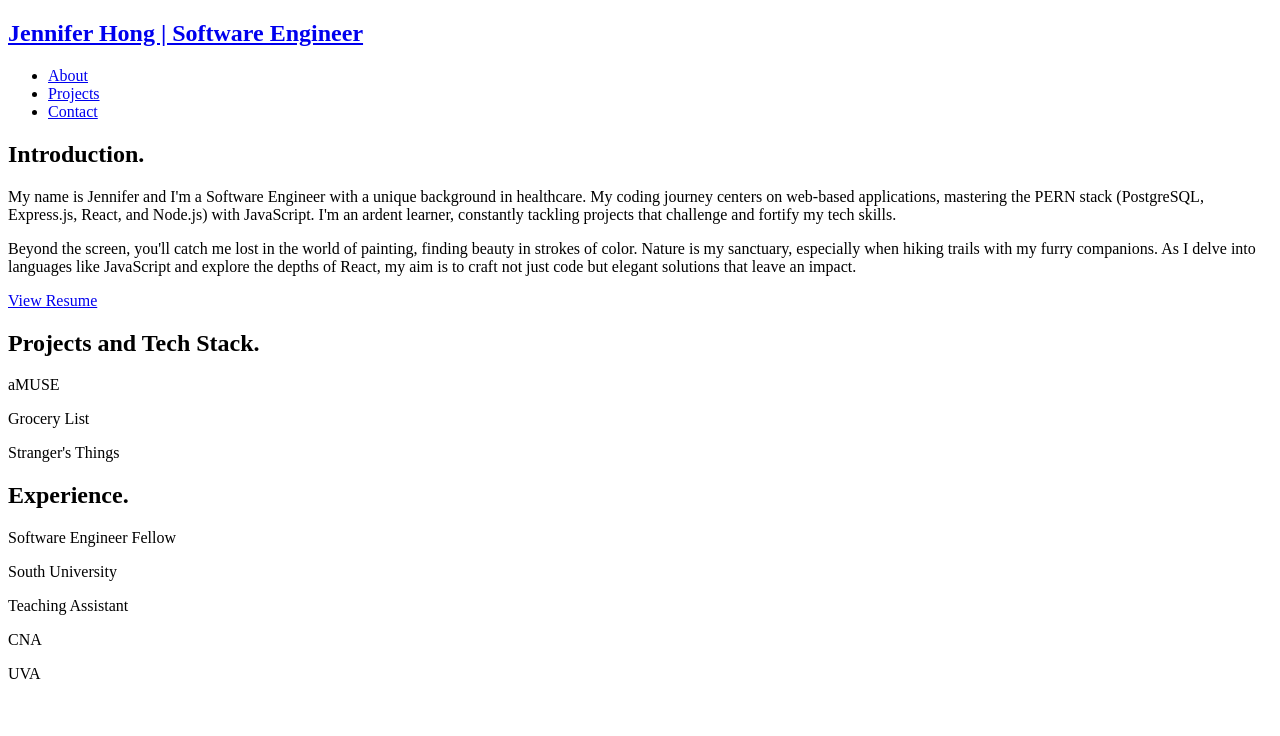
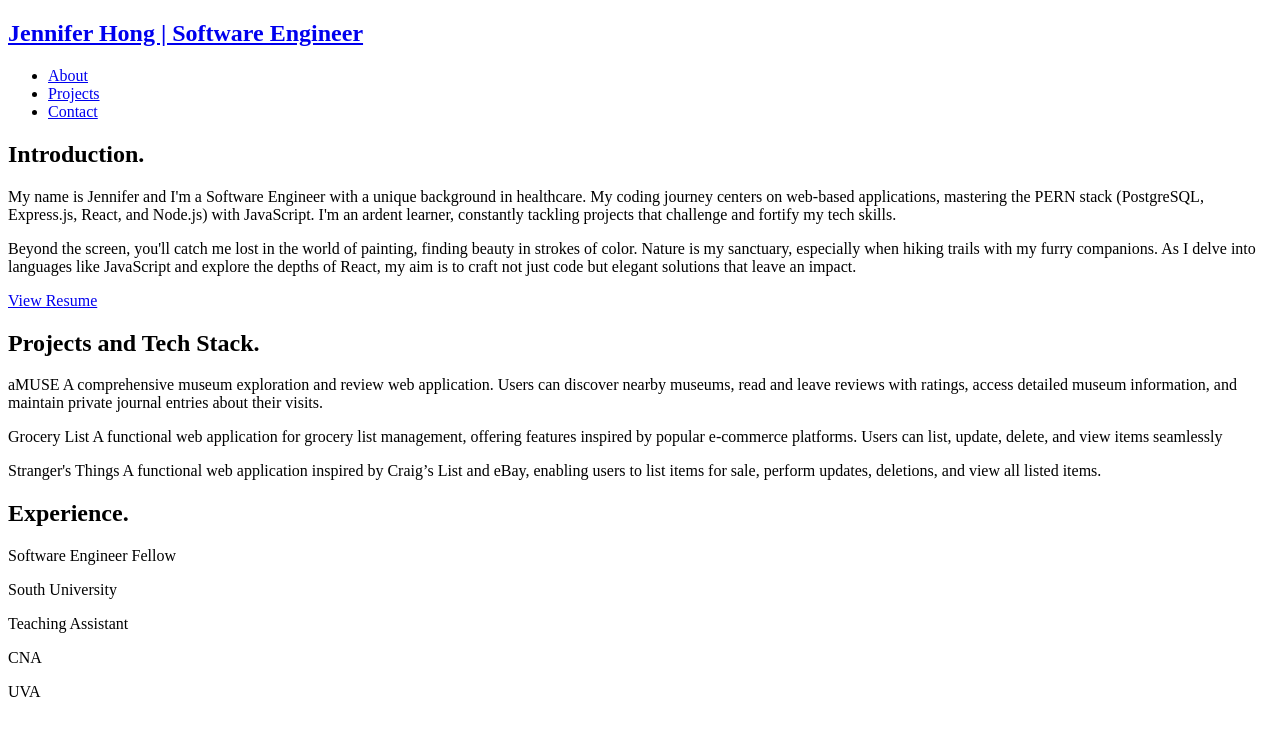
Before and after one commit to YjHong12/Portfolio, a React (Vite) app: page / in a window 1280 px wide. Shown: the top 736 px of the page. Built offline with nearby package versions, Linux system fonts and the light colour scheme; the HTML template or start-up script is replaced by a standard one.

Commit message:
project descriptions

```diff
--- a/src/components/Projects.jsx
+++ b/src/components/Projects.jsx
@@ -4,9 +4,12 @@ function Projects() {
   return (
     <div className="Projects">
       <h2 className="sectionHead">Projects and Tech Stack.</h2>
-      <p className="project-single">aMUSE</p>
-      <p className="project-single">Grocery List</p>
-      <p className="project-single">Stranger's Things</p>
+      <p className="project-single">aMUSE
+      A comprehensive museum exploration and review web application. Users can discover nearby museums, read and leave reviews with ratings, access detailed museum information, and maintain private journal entries about their visits.</p>
+      <p className="project-single">Grocery List
+      A functional web application for grocery list management, offering features inspired by popular e-commerce platforms. Users can list, update, delete, and view items seamlessly</p>
+      <p className="project-single">Stranger's Things
+      A functional web application inspired by Craig’s List and eBay, enabling users to list items for sale, perform updates, deletions, and view all listed items. </p>
     </div>
   );
 }
```
